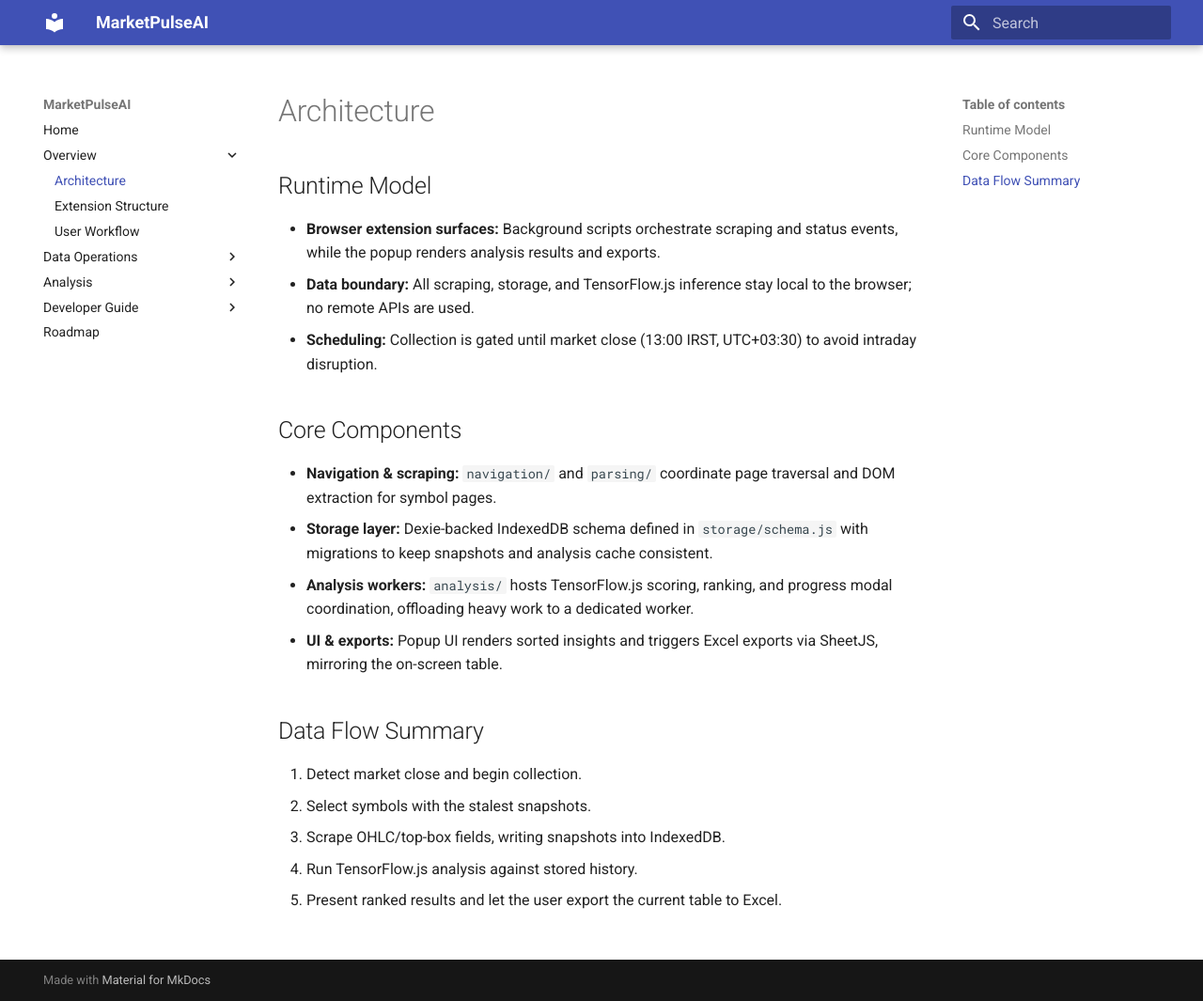
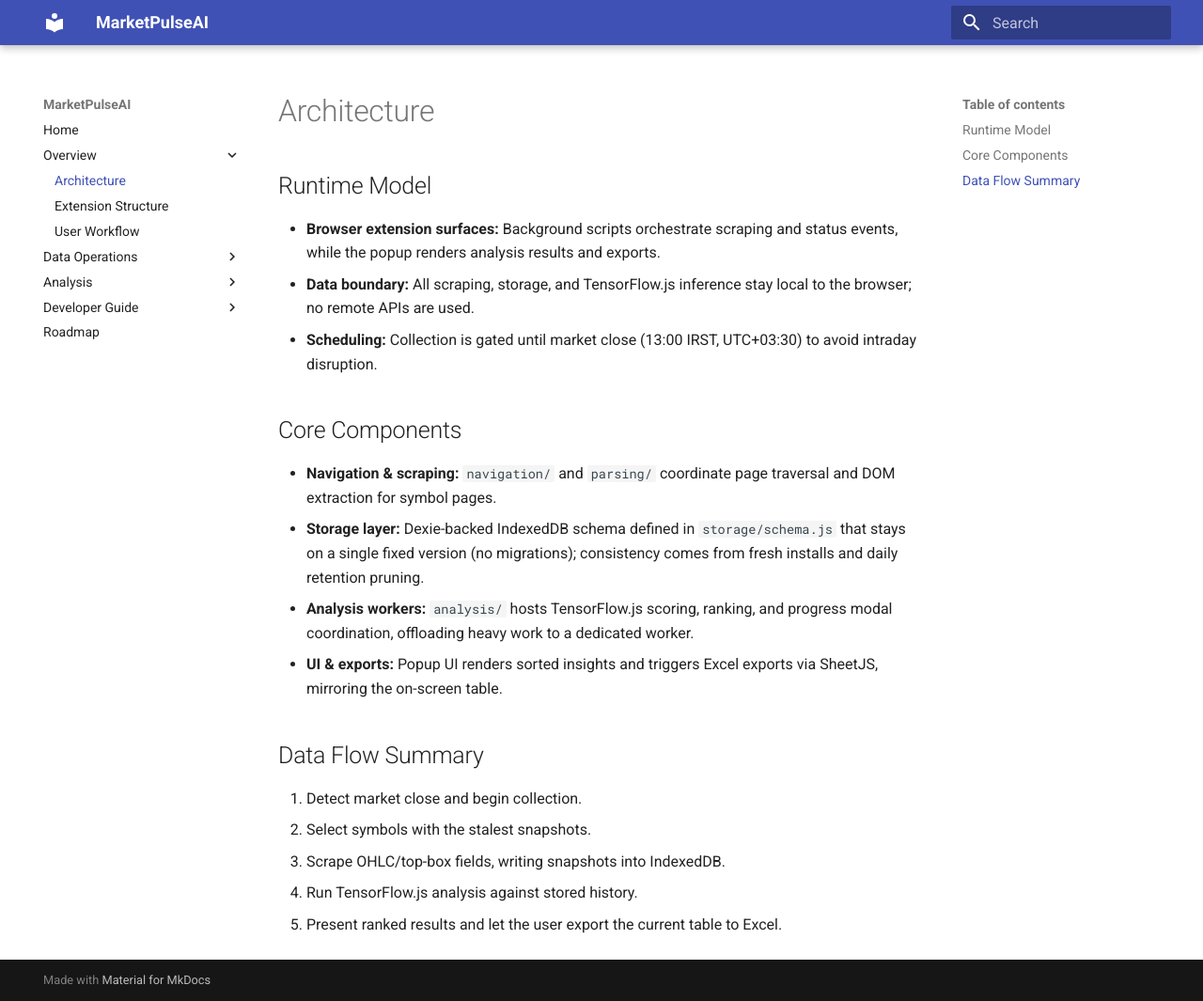
Before and after one commit to shari-ar/MarketPulseAI, an MkDocs documentation site: the page built from docs/architecture.md, in a window 1280 px wide and 1065 px high. Shown: the whole window at 94% size. Built offline with MkDocs 1.6.1 and Material for MkDocs 9.7.7, drawn with Linux system fonts in a browser that asks for light colours.

Commit message:
Align architecture doc with storage model

```diff
--- a/docs/architecture.md
+++ b/docs/architecture.md
@@ -9,7 +9,7 @@
 ## Core Components
 
 - **Navigation & scraping:** `navigation/` and `parsing/` coordinate page traversal and DOM extraction for symbol pages.
-- **Storage layer:** Dexie-backed IndexedDB schema defined in `storage/schema.js` with migrations to keep snapshots and analysis cache consistent.
+- **Storage layer:** Dexie-backed IndexedDB schema defined in `storage/schema.js` that stays on a single fixed version (no migrations); consistency comes from fresh installs and daily retention pruning.
 - **Analysis workers:** `analysis/` hosts TensorFlow.js scoring, ranking, and progress modal coordination, offloading heavy work to a dedicated worker.
 - **UI & exports:** Popup UI renders sorted insights and triggers Excel exports via SheetJS, mirroring the on-screen table.
 
```
